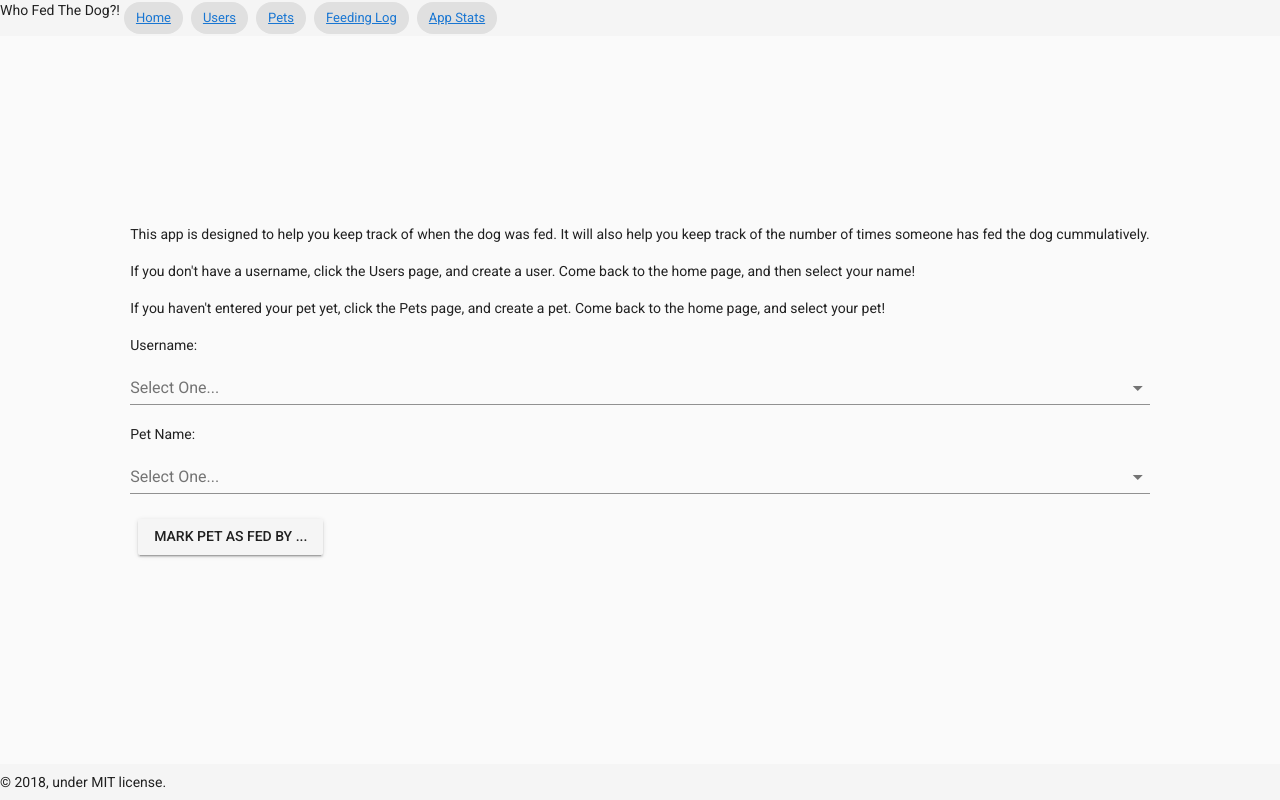
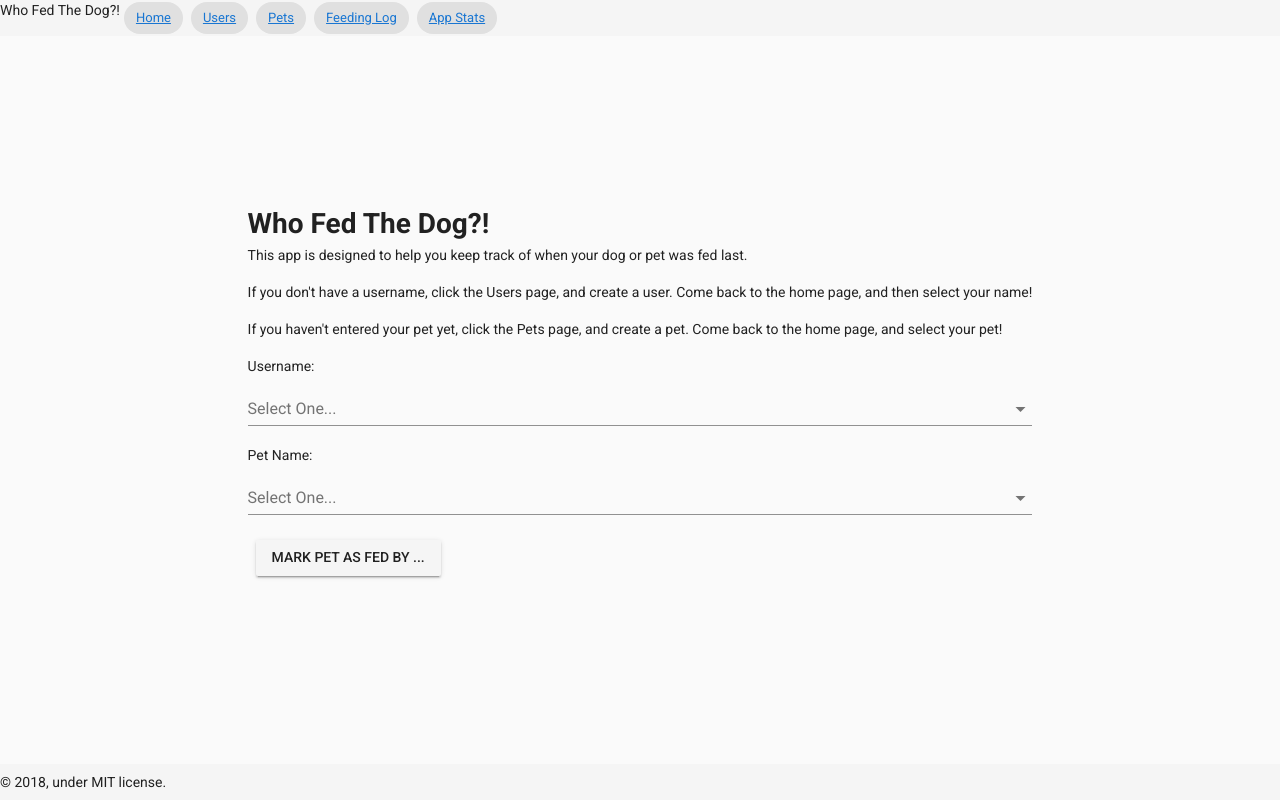
Before and after one commit to yhtomitim/who-fed-the-dog-client, a Vue app in the folder who-fed-the-dog/: page / in a window 1280 px wide. Built offline with nearby package versions, Linux system fonts and the light colour scheme; no server answers.

Commit message:
refactor text

```diff
--- a/who-fed-the-dog/src/views/Index.vue
+++ b/who-fed-the-dog/src/views/Index.vue
@@ -1,6 +1,7 @@
 <template>
   <main>
-    <p>This app is designed to help you keep track of when the dog was fed. It will also help you keep track of the number of times someone has fed the dog cummulatively.</p>
+    <h1>Who Fed The Dog?!</h1>
+    <p>This app is designed to help you keep track of when your dog or pet was fed last.</p>
     <p>If you don't have a username, click the Users page, and create a user. Come back to the home page, and then select your name!</p>
     <p>If you haven't entered your pet yet, click the Pets page, and create a pet. Come back to the home page, and select your pet!</p>
     <form action="">
```
